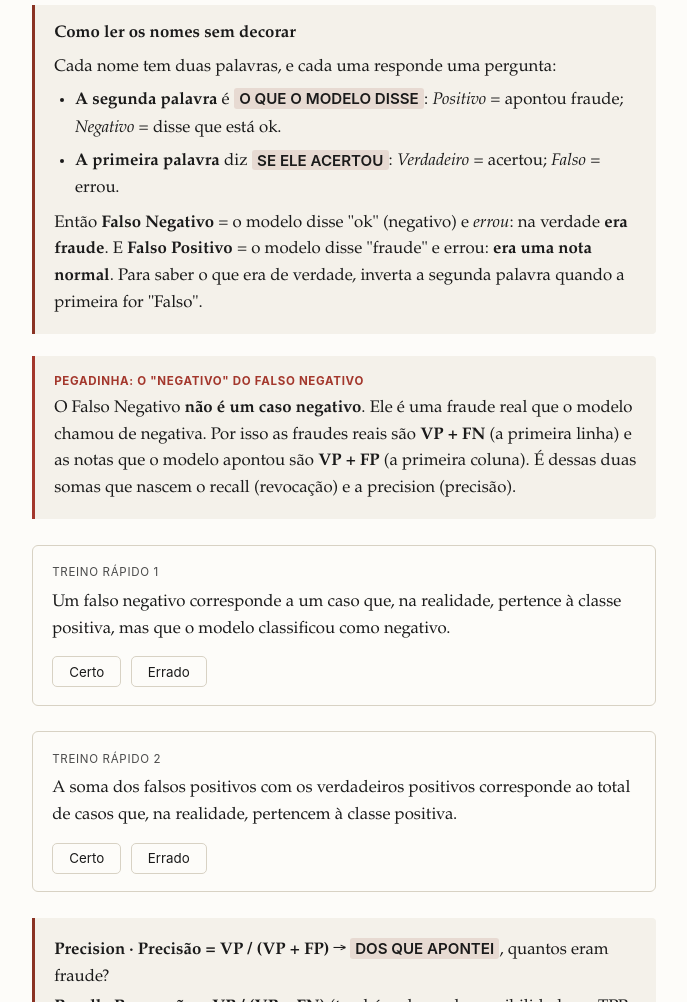
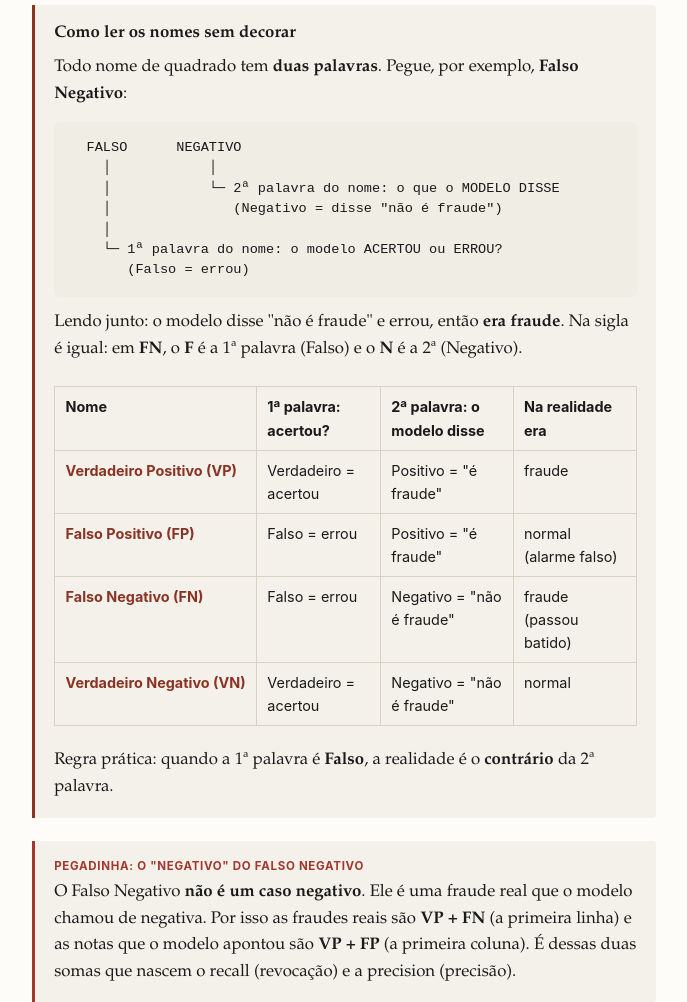
Before and after one commit to Ricc0/ANKI_AIMEMORY_ESTUDOS, a plain HTML site: page teach/lessons/bloco-c-aprendizado-de-maquina/0002-regressao-classificacao-metricas.html in a window 1280 px wide. Shown: the part 2080-3082 px from the top of the page, without its empty margins (296-983 px from the left). Drawn offline with Linux system fonts and the light colour scheme.

Commit message:
licoes: leitura explicita dos nomes da matriz de confusao

```diff
--- a/teach/lessons/bloco-c-aprendizado-de-maquina/0002-regressao-classificacao-metricas.html
+++ b/teach/lessons/bloco-c-aprendizado-de-maquina/0002-regressao-classificacao-metricas.html
@@ -74,16 +74,36 @@
 
 <div class="box">
   <strong>Como ler os nomes sem decorar</strong>
-  <p style="margin:0.4rem 0 0.2rem">Cada nome tem duas palavras, e cada uma responde uma pergunta:</p>
-  <ul style="margin:0.2rem 0">
-    <li><strong>A segunda palavra</strong> é <span class="anchor">O QUE O MODELO DISSE</span>: <em>Positivo</em> = apontou fraude; <em>Negativo</em> = disse que está ok.</li>
-    <li><strong>A primeira palavra</strong> diz <span class="anchor">SE ELE ACERTOU</span>: <em>Verdadeiro</em> = acertou; <em>Falso</em> = errou.</li>
-  </ul>
+  <p style="margin:0.4rem 0 0.2rem">
+    Todo nome de quadrado tem <strong>duas palavras</strong>. Pegue, por exemplo,
+    <strong>Falso Negativo</strong>:
+  </p>
+  <pre style="font-size:0.85rem;line-height:1.5">  FALSO      NEGATIVO
+    │            │
+    │            └─ 2ª palavra do nome: o que o MODELO DISSE
+    │               (Negativo = disse "não é fraude")
+    │
+    └─ 1ª palavra do nome: o modelo ACERTOU ou ERROU?
+       (Falso = errou)</pre>
+  <p style="margin:0.2rem 0">
+    Lendo junto: o modelo disse "não é fraude" e errou, então <strong>era fraude</strong>.
+    Na sigla é igual: em <strong>FN</strong>, o <strong>F</strong> é a 1ª palavra (Falso)
+    e o <strong>N</strong> é a 2ª (Negativo).
+  </p>
+  <div class="table-scroll">
+    <table class="cmp">
+      <thead><tr><th>Nome</th><th>1ª palavra: acertou?</th><th>2ª palavra: o modelo disse</th><th>Na realidade era</th></tr></thead>
+      <tbody>
+        <tr><th>Verdadeiro Positivo (VP)</th><td>Verdadeiro = acertou</td><td>Positivo = "é fraude"</td><td>fraude</td></tr>
+        <tr><th>Falso Positivo (FP)</th><td>Falso = errou</td><td>Positivo = "é fraude"</td><td>normal (alarme falso)</td></tr>
+        <tr><th>Falso Negativo (FN)</th><td>Falso = errou</td><td>Negativo = "não é fraude"</td><td>fraude (passou batido)</td></tr>
+        <tr><th>Verdadeiro Negativo (VN)</th><td>Verdadeiro = acertou</td><td>Negativo = "não é fraude"</td><td>normal</td></tr>
+      </tbody>
+    </table>
+  </div>
   <p style="margin:0.4rem 0 0">
-    Então <strong>Falso Negativo</strong> = o modelo disse "ok" (negativo) e <em>errou</em>:
-    na verdade <strong>era fraude</strong>. E <strong>Falso Positivo</strong> = o modelo
-    disse "fraude" e errou: <strong>era uma nota normal</strong>. Para saber o que era
-    de verdade, inverta a segunda palavra quando a primeira for "Falso".
+    Regra prática: quando a 1ª palavra é <strong>Falso</strong>, a realidade é o
+    <strong>contrário</strong> da 2ª palavra.
   </p>
 </div>
 
```
Also changed, not shown: anki/notes.json, 1 other file.
